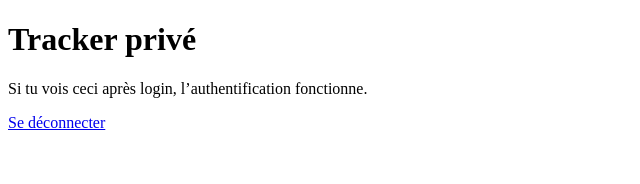
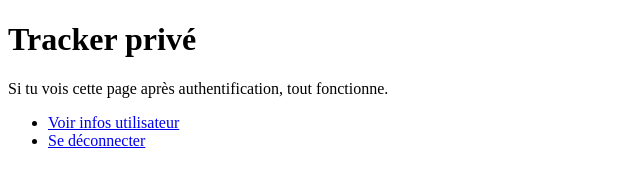
Before and after one commit to FredFromBel/tracker, a plain HTML site: page index.html in a window 1280 px wide. Shown: the whole page, without its empty margins (0-640 px from the left). Drawn offline with Linux system fonts and the light colour scheme.

Commit message:
Update index.html

```diff
--- a/index.html
+++ b/index.html
@@ -2,12 +2,15 @@
 <html lang="fr">
   <head>
     <meta charset="utf-8" />
-    <meta name="viewport" content="width=device-width, initial-scale=1" />
-    <title>Tracker – Accès privé</title>
+    <title>Clear365 – Tracker privé</title>
   </head>
   <body>
     <h1>Tracker privé</h1>
-    <p>Si tu vois ceci après login, l’authentification fonctionne.</p>
-    <p><a href="/.auth/logout">Se déconnecter</a></p>
+    <p>Si tu vois cette page après authentification, tout fonctionne.</p>
+
+    <ul>
+      <li><a href="/.auth/me">Voir infos utilisateur</a></li>
+      <li><a href="/.auth/logout">Se déconnecter</a></li>
+    </ul>
   </body>
 </html>
```
